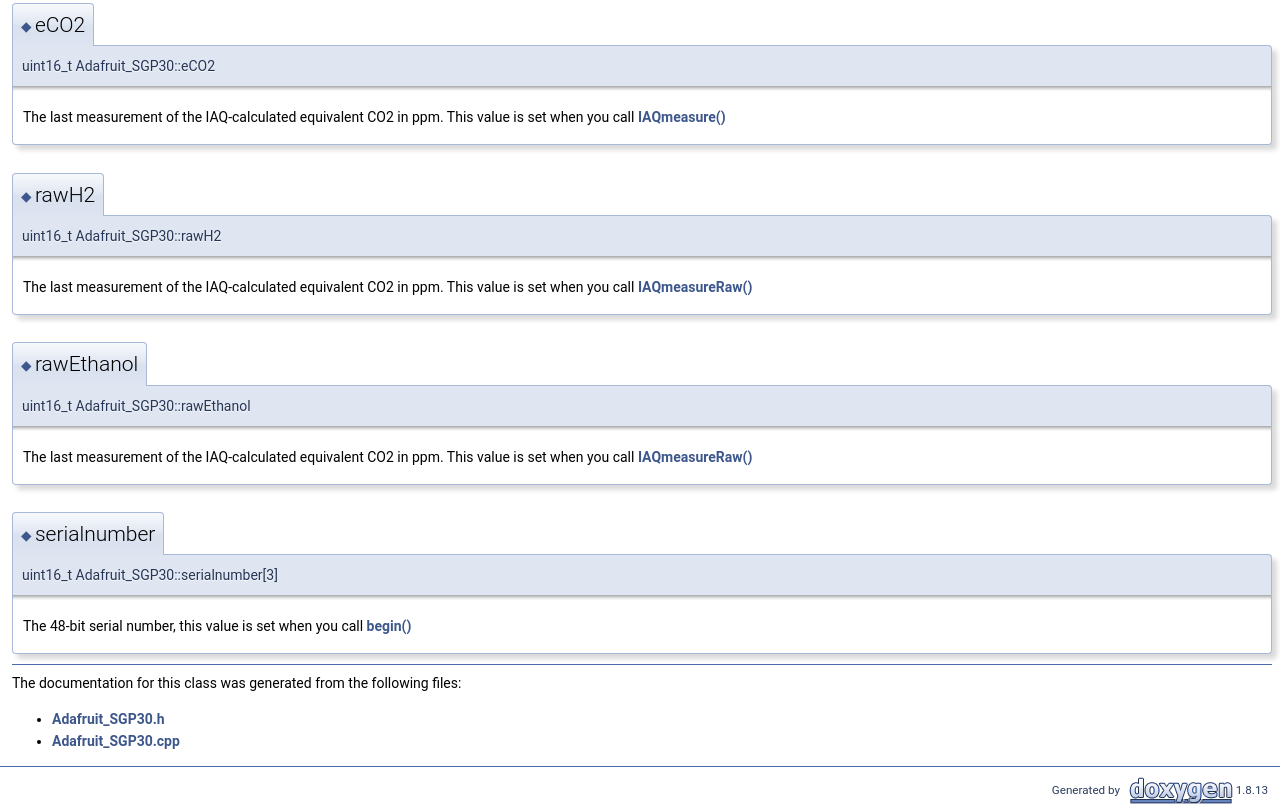
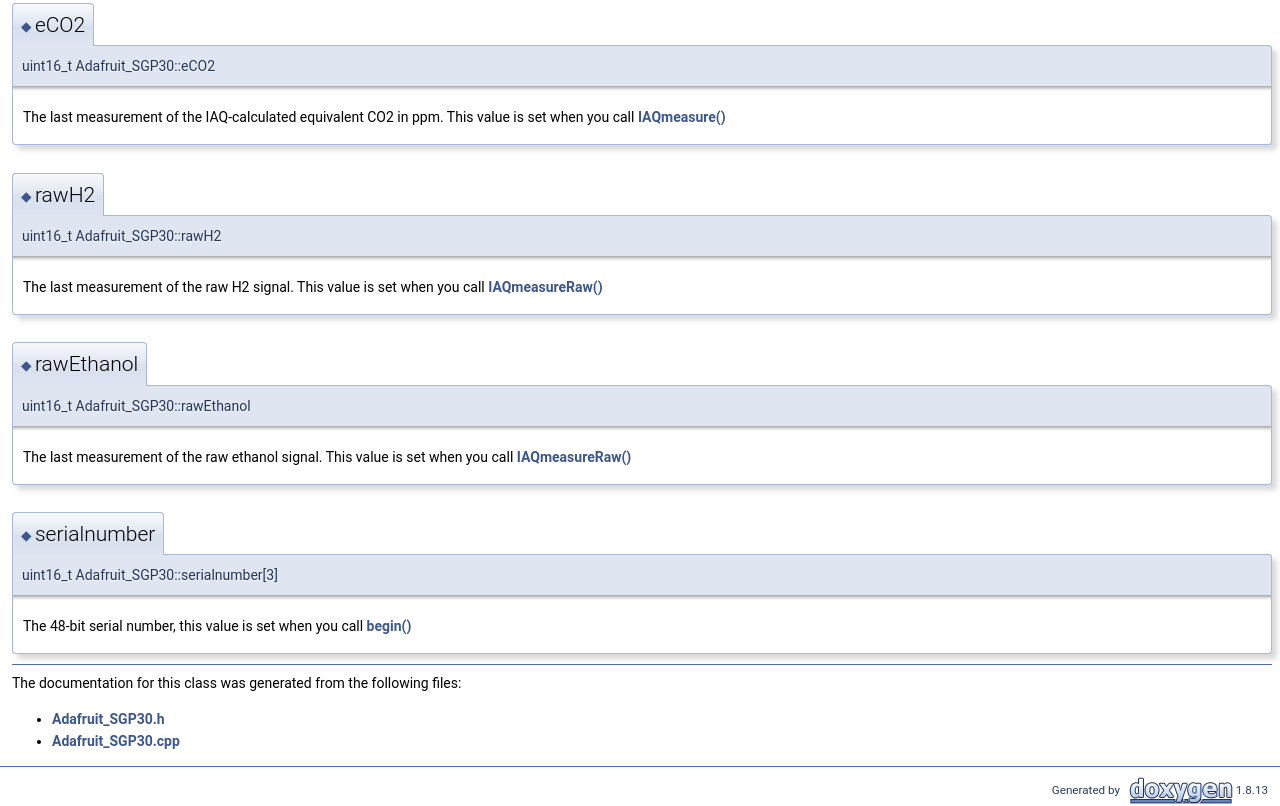
Before and after one commit to adafruit/Adafruit_SGP30, a plain HTML site: page html/class_adafruit___s_g_p30.html in a window 1280 px wide. Shown: the part 3711-4517 px from the top of the page. Drawn offline with Linux system fonts and the light colour scheme; a script that the page names is missing.

Commit message:
Deploy docs to GitHub Pages from commit 86c8e556e7
Commit: 86c8e556e767fa3722d23682da84fa0bc98b9d12
GitHub Actions run: 7760581024

```diff
--- a/html/class_adafruit___s_g_p30.html
+++ b/html/class_adafruit___s_g_p30.html
@@ -388,7 +388,7 @@ Call" mode. Take note that this is not sensor specific and all devices that supp
         </tr>
       </table>
 </div><div class="memdoc">
-<p>The last measurement of the IAQ-calculated equivalent CO2 in ppm. This value is set when you call <a class="el" href="class_adafruit___s_g_p30.html#aa83ec323813aa3b1710574d11f6ce805">IAQmeasureRaw()</a> </p>
+<p>The last measurement of the raw H2 signal. This value is set when you call <a class="el" href="class_adafruit___s_g_p30.html#aa83ec323813aa3b1710574d11f6ce805">IAQmeasureRaw()</a> </p>
 
 </div>
 </div>
@@ -403,7 +403,7 @@ Call" mode. Take note that this is not sensor specific and all devices that supp
         </tr>
       </table>
 </div><div class="memdoc">
-<p>The last measurement of the IAQ-calculated equivalent CO2 in ppm. This value is set when you call <a class="el" href="class_adafruit___s_g_p30.html#aa83ec323813aa3b1710574d11f6ce805">IAQmeasureRaw()</a> </p>
+<p>The last measurement of the raw ethanol signal. This value is set when you call <a class="el" href="class_adafruit___s_g_p30.html#aa83ec323813aa3b1710574d11f6ce805">IAQmeasureRaw()</a> </p>
 
 </div>
 </div>
```
